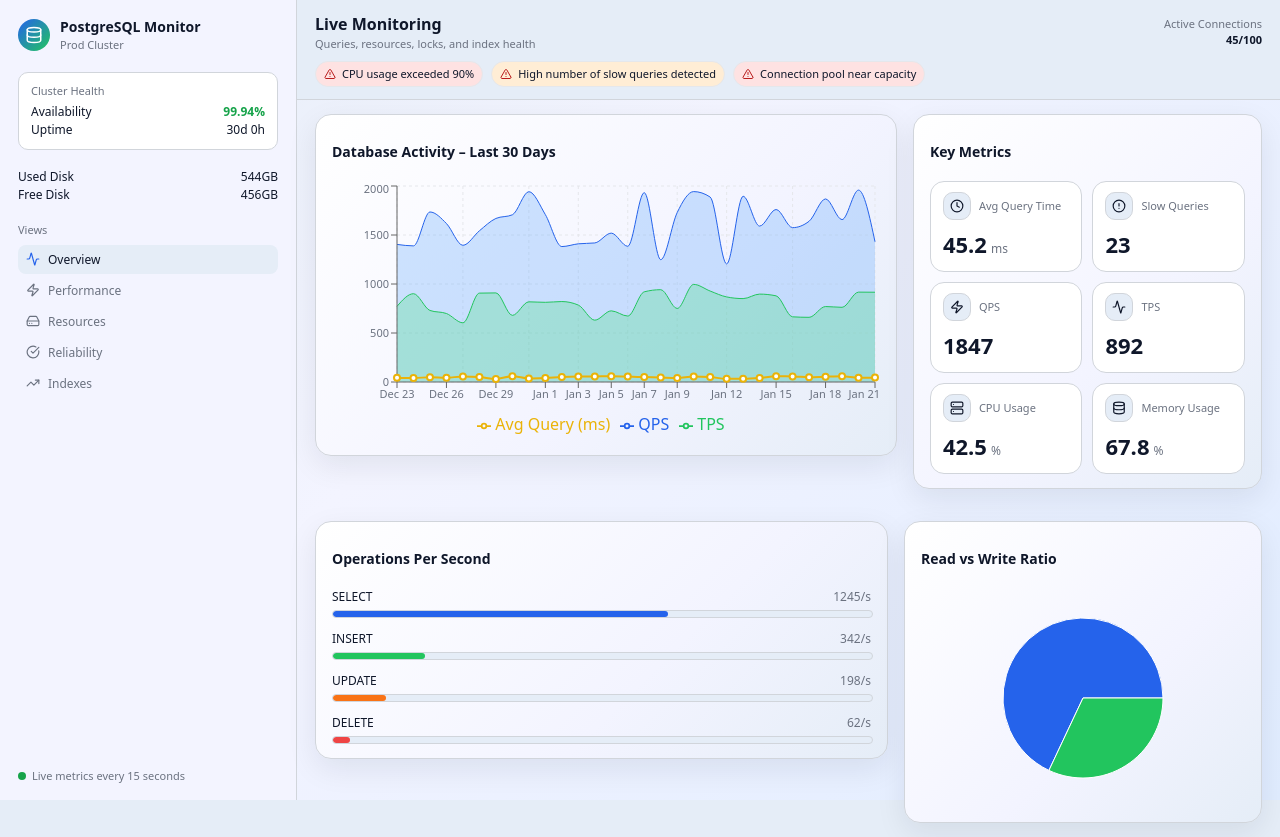
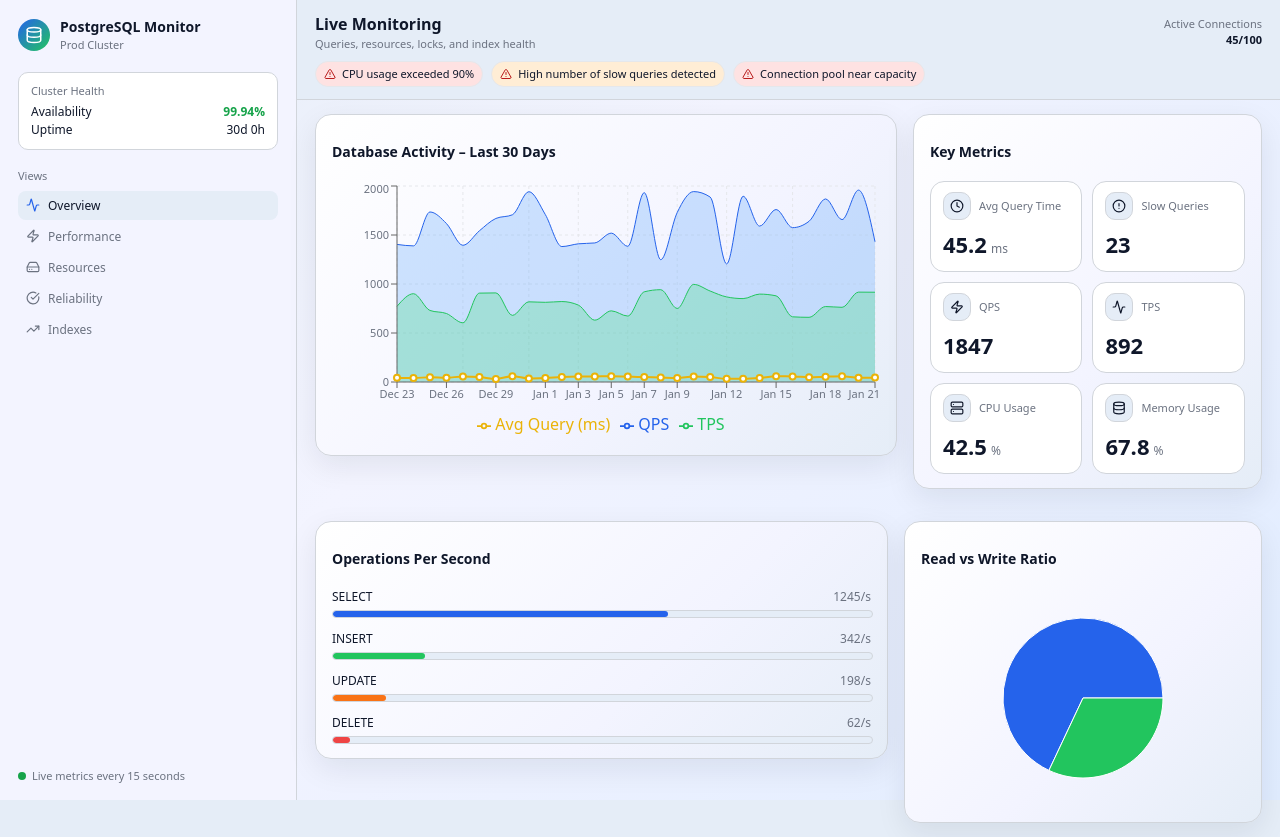
Before and after one commit to DilipViharika/pg-monitor-dashboard, a React (Vite) app: page / in a window 1280 px wide. Built offline with nearby package versions, Linux system fonts and the light colour scheme.

Commit message:
Remove disk usage display from PostgreSQL monitor

```diff
--- a/src/PostgreSQLMonitor.jsx
+++ b/src/PostgreSQLMonitor.jsx
@@ -1148,18 +1148,6 @@ const PostgreSQLMonitor = () => {
         </div>
 
         <div>
-
-          <div style={{ display: 'flex', justifyContent: 'space-between', fontSize: 12 }}>
-            <span>Used Disk</span>
-            <span>{(metrics.diskTotal - metrics.diskAvailable).toFixed(0)}GB</span>
-          </div>
-          <div style={{ display: 'flex', justifyContent: 'space-between', fontSize: 12 }}>
-            <span>Free Disk</span>
-            <span>{metrics.diskAvailable}GB</span>
-          </div>
-        </div>
-
-        <div>
           <div style={{ fontSize: 11, color: '#6b7280', marginBottom: 6 }}>Views</div>
           {[
             { id: 'overview', label: 'Overview', icon: Activity },
```
